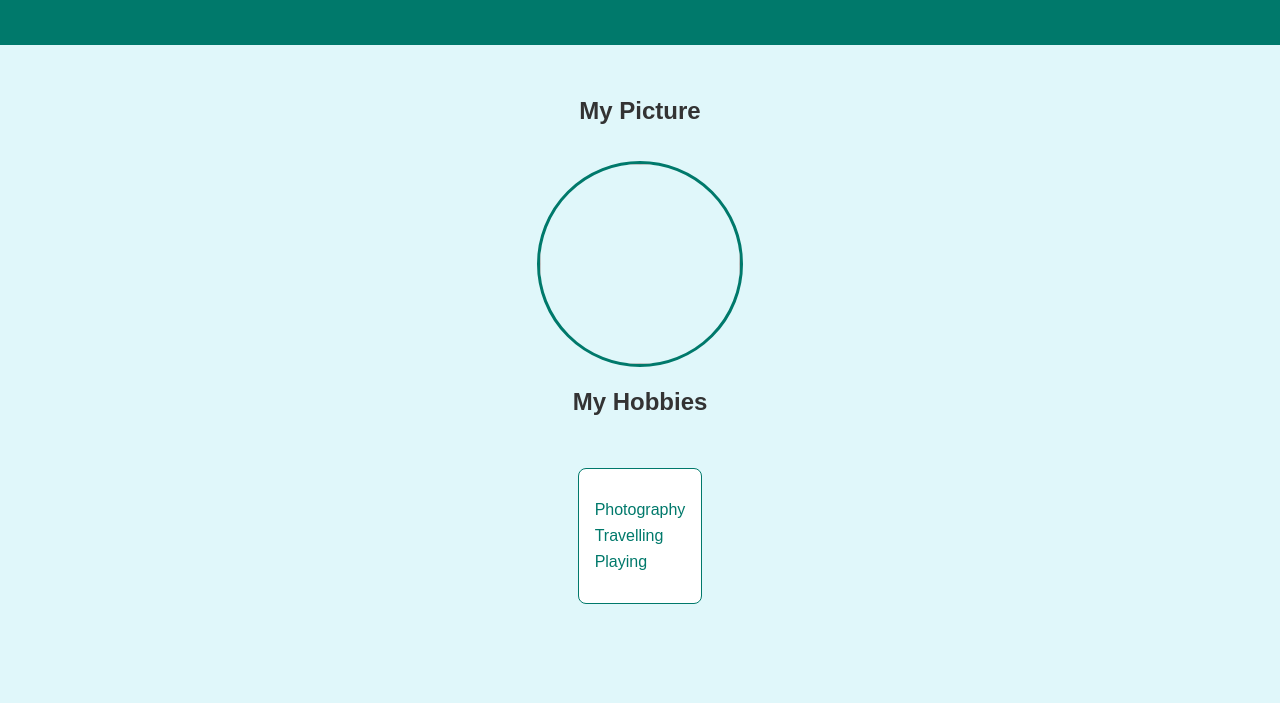
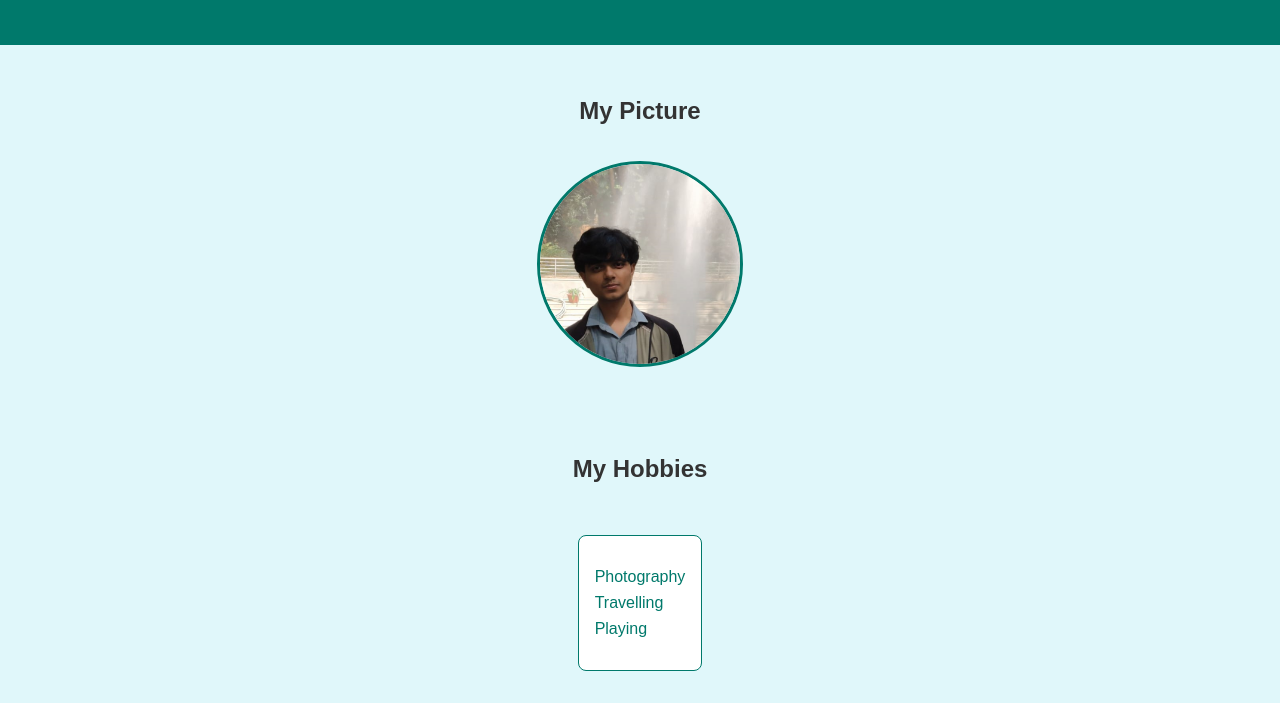
Before and after one commit to SumitSharma24/svyasa_files, a plain HTML site: page index.html in a window 1280 px wide. Shown: the part 106-809 px from the top of the page. Drawn offline with Linux system fonts and the light colour scheme.

Commit message:
index.html

```diff
--- a/index.html
+++ b/index.html
@@ -66,7 +66,7 @@
 <section>
 <h2>My Picture</h2>
 <div class="image-container">
-<img src="c:\Users\Sumit Sharma\OneDrive\Desktop\py\projectnettify\Screenshot 2025-02-02 160928 - Copy.png>
+<img src="Screenshot 2025-02-02 160928 - Copy.png">
 </div>
 </section>
 
```
